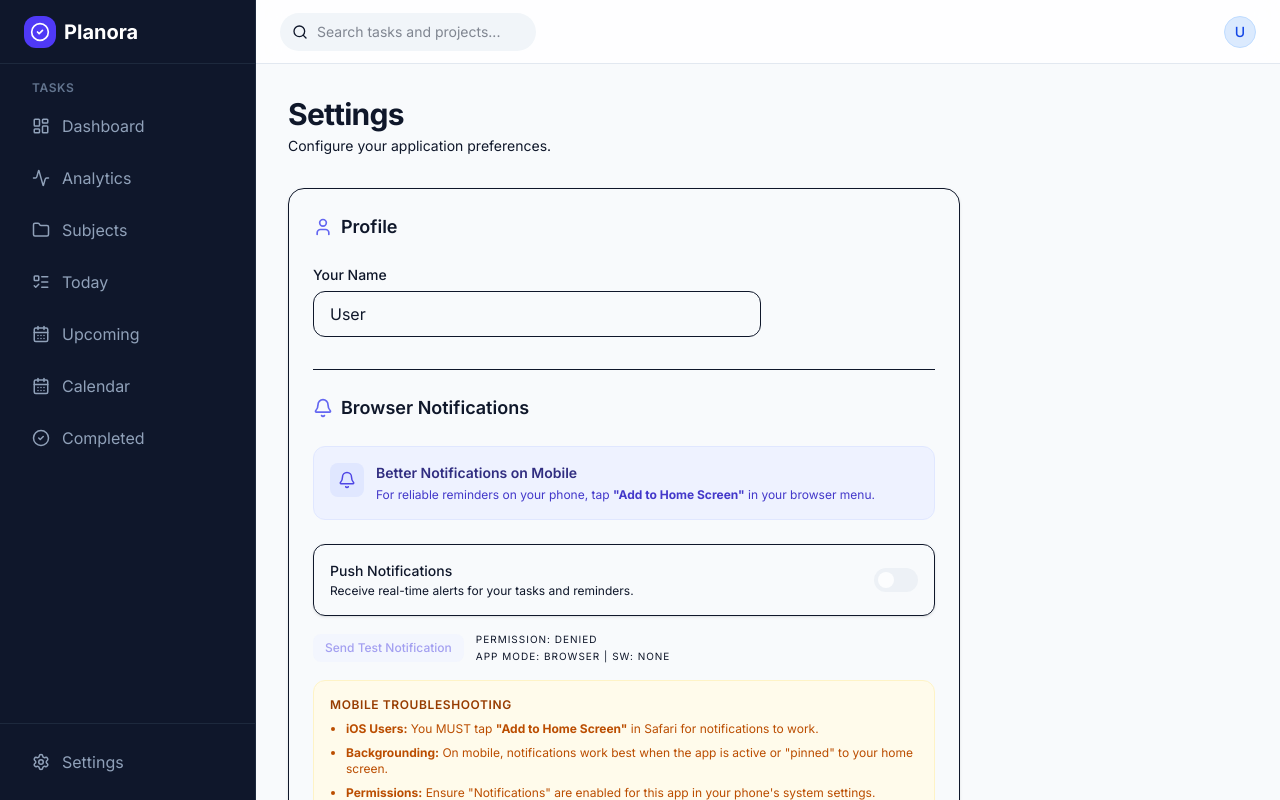
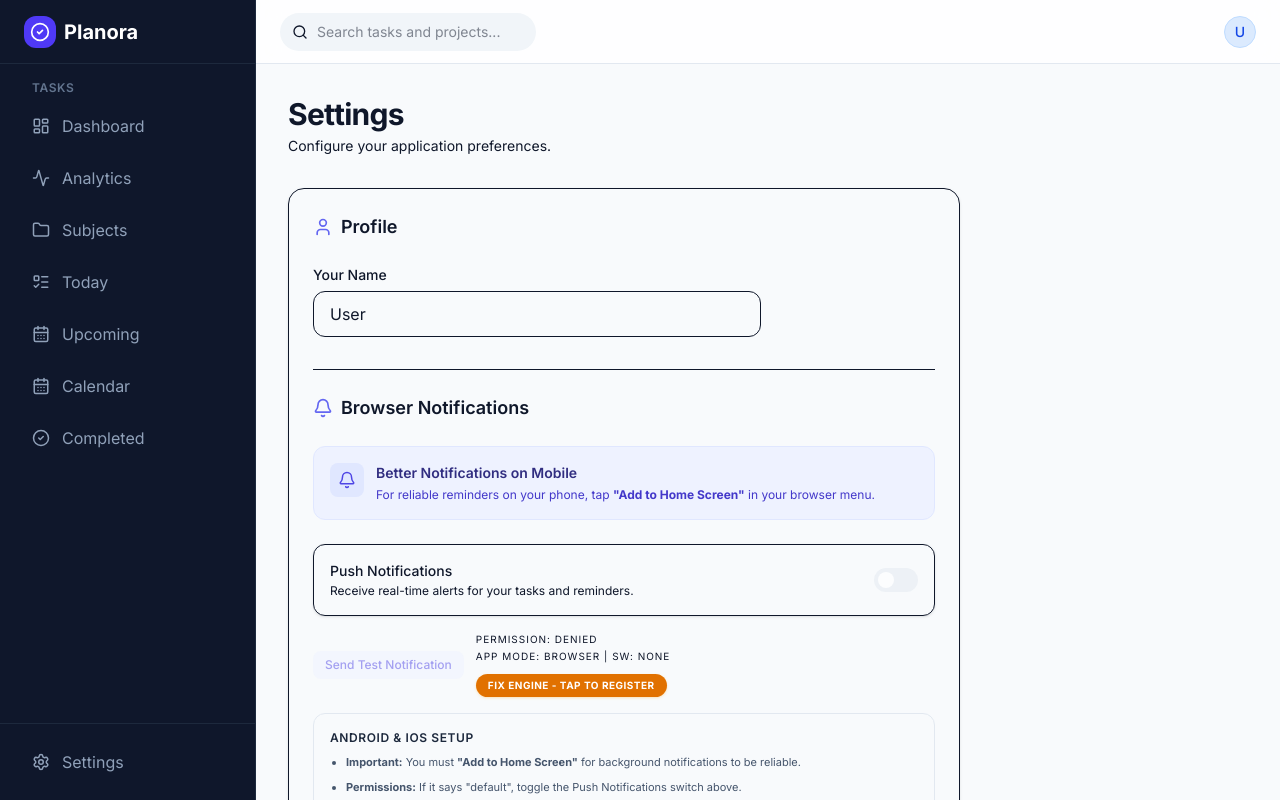
Before and after one commit to debopriyosen/Task-Manager, a Next.js app: page /dashboard/settings in a window 1280 px wide. Built offline with nearby package versions, Linux system fonts and the light colour scheme.

Commit message:
first deploy

```diff
--- a/next.config.ts
+++ b/next.config.ts
@@ -3,7 +3,7 @@ import withPWAInit from "@ducanh2912/next-pwa";
 
 const withPWA = withPWAInit({
   dest: "public",
-  disable: process.env.NODE_ENV === "development",
+  disable: false, // Enabled in dev to allow mobile notification testing
   register: true,
   workboxOptions: {
     skipWaiting: true,
--- a/src/app/dashboard/settings/page.tsx
+++ b/src/app/dashboard/settings/page.tsx
@@ -54,6 +54,17 @@ export default function SettingsPage() {
             if (reg?.waiting) {
                 reg.waiting.postMessage({ type: 'SKIP_WAITING' });
                 window.location.reload();
+            }
+        }
+    };
+
+    const handleRegisterSW = async () => {
+        if ('serviceWorker' in navigator) {
+            try {
+                await navigator.serviceWorker.register('/sw.js');
+                window.location.reload();
+            } catch (err) {
+                console.error("SW Registration failed:", err);
             }
         }
     };
@@ -189,15 +200,23 @@ export default function SettingsPage() {
                                     New Version Ready - Tap to Activate
                                 </button>
                             )}
+                            {swStatus === "none" && (
+                                <button
+                                    onClick={handleRegisterSW}
+                                    className="mt-2 w-fit text-[10px] font-bold bg-amber-600 text-white px-3 py-1 rounded-full uppercase tracking-wider shadow-sm shadow-amber-500/20"
+                                >
+                                    Fix Engine - Tap to Register
+                                </button>
+                            )}
                         </div>
                     </div>
 
-                    <div className="p-4 rounded-xl bg-amber-50 dark:bg-amber-900/10 border border-amber-100 dark:border-amber-900/30">
-                        <h3 className="text-xs font-semibold text-amber-800 dark:text-amber-400 uppercase tracking-wider mb-2">Mobile Troubleshooting</h3>
-                        <ul className="text-xs text-amber-700 dark:text-amber-500 space-y-2 list-disc pl-4">
-                            <li><strong>iOS Users:</strong> You MUST tap <strong>"Add to Home Screen"</strong> in Safari for notifications to work.</li>
-                            <li><strong>Backgrounding:</strong> On mobile, notifications work best when the app is active or "pinned" to your home screen.</li>
-                            <li><strong>Permissions:</strong> Ensure "Notifications" are enabled for this app in your phone's system settings.</li>
+                    <div className="p-4 rounded-xl bg-slate-50 dark:bg-slate-900/40 border border-slate-200 dark:border-slate-800">
+                        <h3 className="text-xs font-semibold text-slate-800 dark:text-slate-200 uppercase tracking-wider mb-2">Android & iOS Setup</h3>
+                        <ul className="text-[11px] text-slate-600 dark:text-slate-400 space-y-2 list-disc pl-4">
+                            <li><strong>Important:</strong> You must <strong>"Add to Home Screen"</strong> for background notifications to be reliable.</li>
+                            <li><strong>Permissions:</strong> If it says "default", toggle the Push Notifications switch above.</li>
+                            <li><strong>Backgrounding:</strong> Ensure your phone has not "restricted" battery usage for this app in system settings.</li>
                         </ul>
                     </div>
 
```
